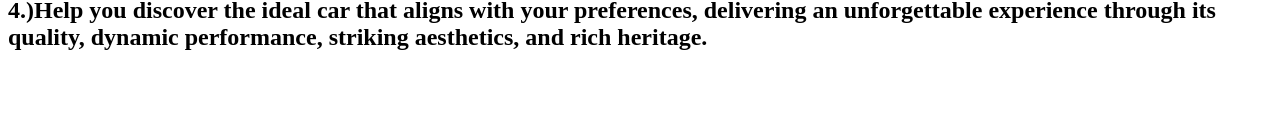
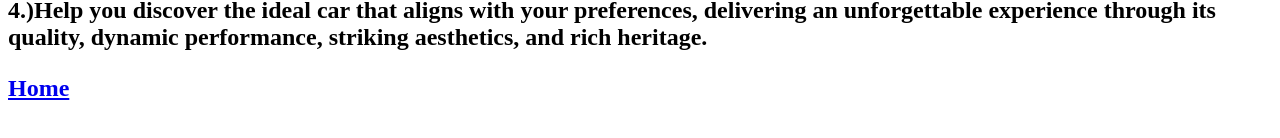
Before and after one commit to serkov-a-auca-2022/SvelteSite, a SvelteKit app: page /USP in a window 1280 px wide. Shown: the part 438-576 px from the top of the page. Built offline with nearby package versions, Linux system fonts and the light colour scheme.

Commit message:
added home page

```diff
--- a/src/routes/USP/+page.svelte
+++ b/src/routes/USP/+page.svelte
@@ -14,6 +14,7 @@
 
 <p>4.)Help you discover the ideal car that aligns with your preferences, delivering an unforgettable experience through its quality, dynamic performance, striking aesthetics, and rich heritage.</p>
 
+<p><a href="#Title"> Home</a></p>
 <style>
     p{
         font-size: 1.5rem;
```
